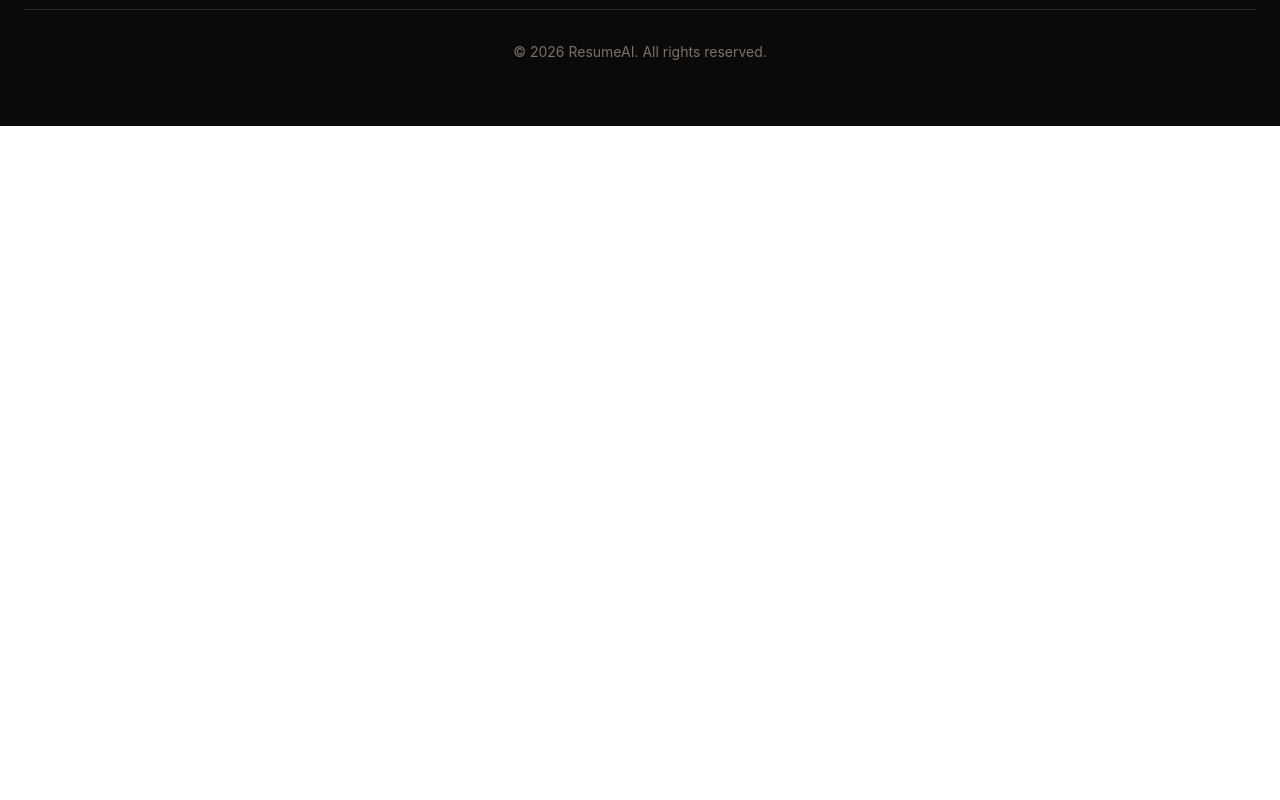
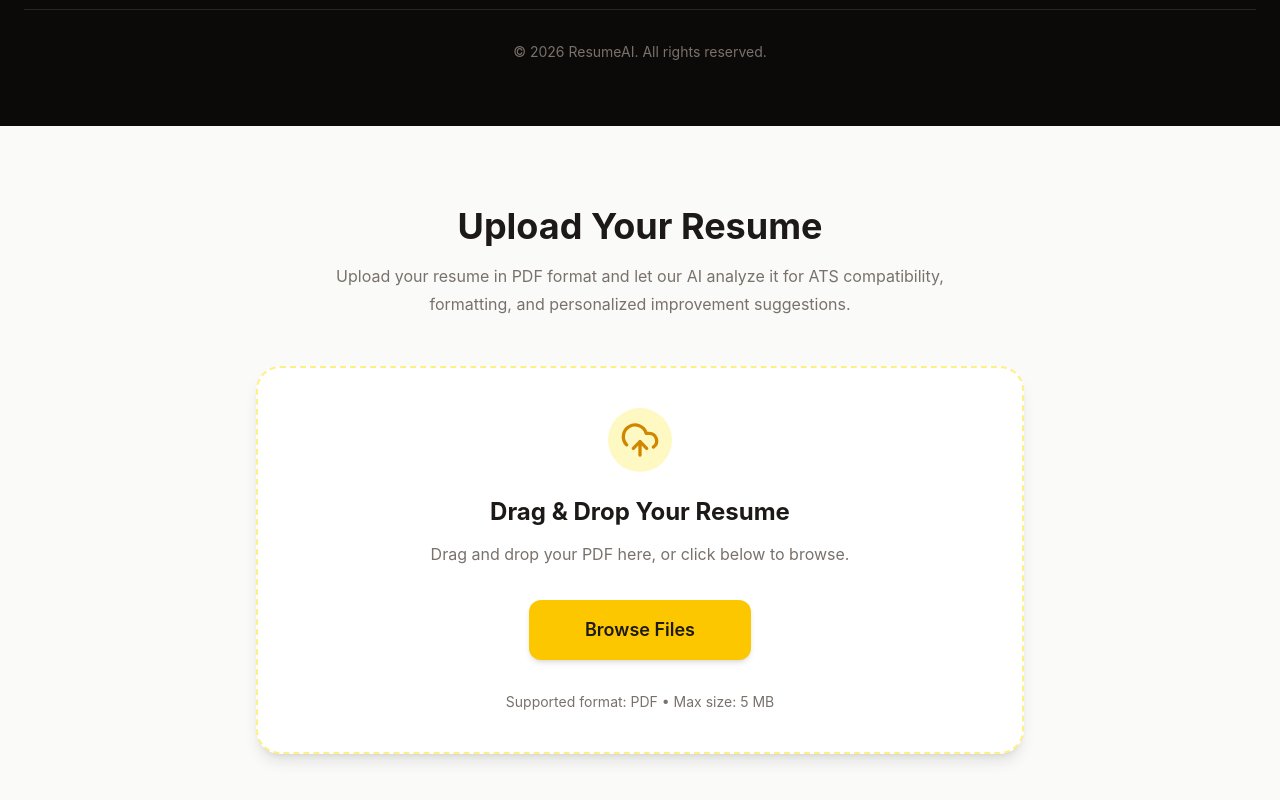
Before and after one commit to akshargk/resume-ai, a React (Vite) app in the folder client/: page / in a window 1280 px wide. Shown: the part 3255-4055 px from the top of the page. Before the commit the page ends 3381 px from the top, so only its background shows below. Built offline with nearby package versions, Linux system fonts and the light colour scheme.

Commit message:
feat: add resume upload section with custom file picker

```diff
--- a/client/src/App.jsx
+++ b/client/src/App.jsx
@@ -4,6 +4,7 @@ import Features from "./components/Features";
 import HowItWorks from "./components/HowItWorks";
 import CTA from "./components/CTA";
 import Footer from "./components/Footer";
+import ResumeUpload from "./components/ResumeUpload";
 
 function App(){
   return (
@@ -13,7 +14,8 @@ function App(){
       <Features/>
       <HowItWorks/>
       <CTA/>
-      <Footer />
+      <Footer/>
+      <ResumeUpload/>
     </div>
   );
 }
--- /dev/null
+++ b/client/src/components/ResumeUpload.jsx
@@ -0,0 +1,177 @@
+import { useRef } from "react";
+import { UploadCloud } from "lucide-react";
+
+function ResumeUpload(){
+
+        const fileInputRef = useRef(null);
+
+        // Handling the upload button
+        function handleBrowseClick(){
+                fileInputRef.current.click();
+        }
+
+        return(
+            <section
+                    className="
+                            bg-stone-50
+                            px-6
+                            py-20
+                "
+            >
+                <div
+                    className="
+                            mx-auto
+                            max-w-3xl
+                    "
+                >
+
+                    {/* Heading */}
+                    <h2
+                        className="
+                                text-center
+                                text-4xl
+                                font-bold
+                                text-stone-900
+                        "
+                    >
+                        Upload Your Resume
+                    </h2>
+
+                    {/* Description */}
+                    <p
+                        className="
+                            mt-4
+                            max-w-2xl
+                            mx-auto
+                            text-center
+                            leading-7
+                            text-stone-500
+                            "
+                    >
+                        Upload your resume in PDF format and let our AI analyze it
+                        for ATS compatibility, formatting, and personalized improvement suggestions.
+                    </p>
+
+                    {/* Card Upload */}
+                    <div
+                        className="
+                                mt-12
+                                group
+                                rounded-3xl
+                                border-2
+                                border-dashed
+                                border-yellow-200
+                                bg-white
+                                shadow-lg
+                                p-10
+                                transition-all
+                                duration-300
+                                hover:border-yellow-400
+                        "
+                    >
+
+                        <div
+                            className="
+                                    flex
+                                    flex-col
+                                    items-center
+                                    text-center
+                            "
+                        >
+
+                            {/* Upload Cloud Icon */}
+                            <div
+                                className="
+                                        h-16
+                                        w-16
+                                        rounded-full
+                                        bg-yellow-100
+                                        flex
+                                        items-center
+                                        justify-center
+                                        mb-6
+                                        transition-transform
+                                        duration-300
+                                        group-hover:scale-110
+                                "
+                            >
+                                <UploadCloud className="h-10 w-10 text-yellow-600" />
+                            </div>
+
+                            {/* Card Heading */}
+                            <h3
+                                className="
+                                    text-2xl
+                                    font-bold
+                                    text-stone-900
+                                "
+                            >
+                                Drag & Drop Your Resume
+                            </h3>
+
+                            {/* Card Description */}
+                            <p
+                                className="
+                                    mt-3
+                                    max-w-md
+                                    leading-7
+                                    text-stone-500
+                                "
+                            >
+                                Drag and drop your PDF here,
+                                or click below to browse.
+                            </p>
+
+                            {/* Hidden File Input */}
+                            <input
+                                ref={fileInputRef}
+                                type="file"
+                                accept="application/pdf"
+                                className="hidden"
+                            />
+
+                            {/* Card Browse Button */}
+                            <button
+                                type="button"
+                                onClick={handleBrowseClick}
+                                className="
+                                    mt-8
+                                    rounded-xl
+                                    bg-yellow-400
+                                    px-14
+                                    py-4
+                                    text-lg
+                                    font-semibold
+                                    text-stone-900
+                                    shadow-md
+                                    transition-all
+                                    duration-300
+                                    hover:scale-105
+                                    hover:bg-yellow-500
+                                    hover:shadow-lg
+                                    flex
+                                    items-center
+                                    gap-2
+                                "
+                            >
+                                Browse Files
+                            </button>
+
+                            {/* Card Upload Size Info */}
+                            <p
+                                className="
+                                    mt-8
+                                    text-sm
+                                    text-stone-500
+                                "
+                            >
+                                Supported format: PDF • Max size: 5 MB
+                            </p>
+                        </div>
+                    </div>
+                </div>
+            </section>
+        )
+}
+
+export default ResumeUpload;
```
Also changed, not shown: client/src/components/Footer.jsx (indentation only).
